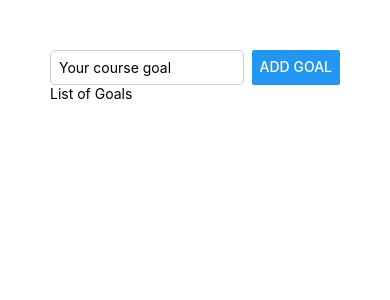
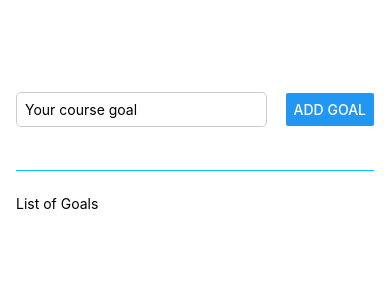
Before and after one commit to Charles-Rocke/React-Native-Goal-App, a React Native app: screen / in a window 390 px wide. Shown: the top 300 px of the page. Built offline with nearby package versions, Linux system fonts and the light colour scheme.

Commit message:
Setting up layout

```diff
--- a/App.js
+++ b/App.js
@@ -8,7 +8,7 @@
         <TextInput style={styles.textInput} placeholder="Your course goal"/>
         <Button title="Add Goal" />
       </View>
-      <View>
+      <View style = {styles.goalsContainer}>
         <Text>List of Goals</Text>
       </View>
     </View>
@@ -19,18 +19,28 @@
 
   // Max styles
   appContainer: {
-    padding: 50
+    flex: 1,
+    padding: 50,
+    paddingHorizontal: 16,
   },
   inputContainer: {
+    flex: 1,
     flexDirection: "row",
-    justifyContent: "space-between"
+    justifyContent: "space-between",
+    alignItems: "center",
+    marginBottom: 24,
+    borderBottomWidth: 1,
+    borderBottomColor: "#05c1ff"
   },
   textInput: {
     borderWidth: 1,
     borderColor: "#cccccc",
     borderRadius: 5,
-    width: "80%",
+    width: "70%",
     marginRight: 8,
     padding: 8,
   },
+  goalsContainer: {
+    flex: 5,
+  }
 });
```
